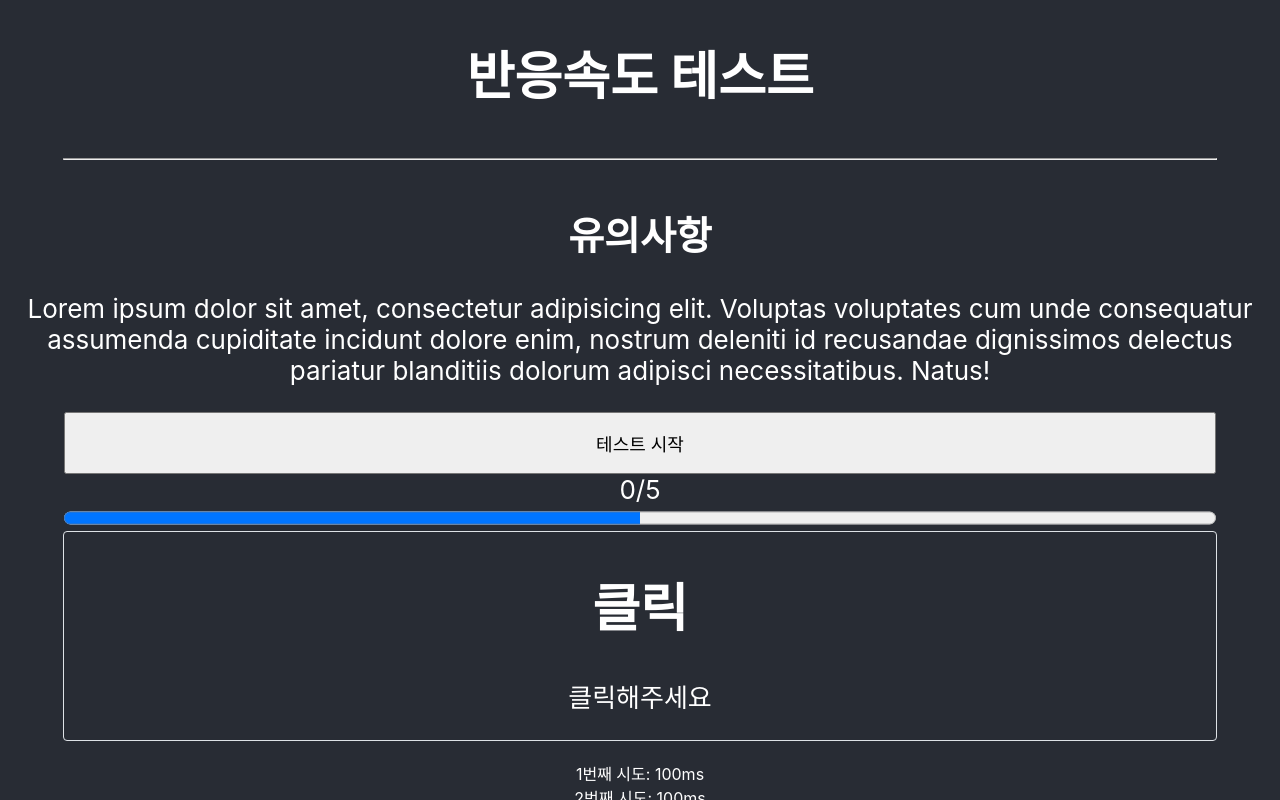
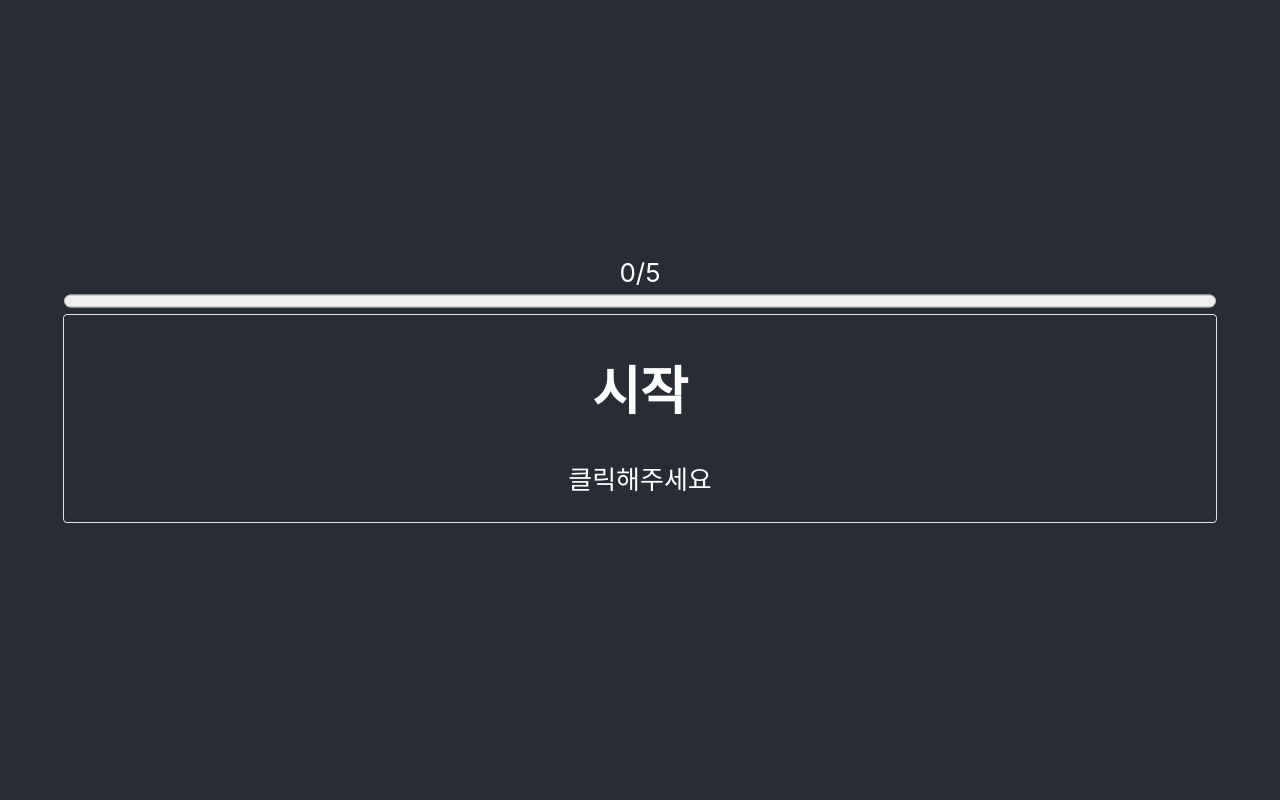
Before and after one commit to chinsun9/reaction-time-test, a React (Create React App) app: page / in a window 1280 px wide. Both pictures are taken after a click on the button "테스트 시작". Shown: the top 800 px of the page. Built offline with nearby package versions, Linux system fonts and the light colour scheme.

Commit message:
feat: calc reaction time

```diff
--- a/src/App.scss
+++ b/src/App.scss
@@ -18,12 +18,23 @@
   .start {
     border: 1px solid #dee2e6;
     border-radius: 0.25rem;
+
+    &.go {
+      background-color: green;
+    }
+    &.wait {
+      background-color: red;
+    }
   }
 
   .history {
     margin-top: 20px;
-    .item {
-      font-size: medium;
+    .list {
+      position: absolute;
+
+      .item {
+        font-size: medium;
+      }
     }
   }
 
--- a/src/App.tsx
+++ b/src/App.tsx
@@ -1,17 +1,31 @@
-import React from 'react';
+import React, { useCallback, useState } from 'react';
 import './App.scss';
 import Main from './component/Main';
 import Start from './component/Start';
 import Result from './component/Result';
+import { Page } from './types';
 
 function App() {
-  return (
-    <div className="App">
-      <Main />
-      <Start />
-      <Result />
-    </div>
+  const [page, setPage] = useState<Page>('main');
+  const [history, setHistory] = useState<number[]>([]);
+
+  const renderPage = useCallback(
+    (curPage: Page) => {
+      switch (curPage) {
+        case 'main':
+          return <Main setPage={setPage} />;
+        case 'start':
+          return <Start setPage={setPage} setRootHistory={setHistory} />;
+        case 'result':
+          return <Result setPage={setPage} history={history} />;
+        default:
+          return 'no';
+      }
+    },
+    [history]
   );
+
+  return <div className="App">{renderPage(page)}</div>;
 }
 
 export default App;
--- a/src/component/Main.tsx
+++ b/src/component/Main.tsx
@@ -1,6 +1,15 @@
 import React from 'react';
+import { Page } from '../types';
 
-function Main() {
+type Props = {
+  setPage: React.Dispatch<React.SetStateAction<Page>>;
+};
+
+function Main({ setPage }: Props) {
+  const onClickHandler = () => {
+    setPage('start');
+  };
+
   return (
     <>
       <h1>반응속도 테스트</h1>
@@ -15,12 +24,7 @@ function Main() {
           blanditiis dolorum adipisci necessitatibus. Natus!
         </p>
       </div>
-      <button
-        type="button"
-        onClick={() => {
-          console.log(1);
-        }}
-      >
+      <button type="button" onClick={onClickHandler}>
         테스트 시작
       </button>
     </>
--- a/src/component/Result.tsx
+++ b/src/component/Result.tsx
@@ -1,6 +1,16 @@
 import React from 'react';
+import { Page } from '../types';
 
-function Result() {
+type Props = {
+  setPage: React.Dispatch<React.SetStateAction<Page>>;
+  history: number[];
+};
+
+function Result({ setPage, history }: Props) {
+  const onReplayHandler = () => {
+    setPage('main');
+  };
+
   return (
     <>
       <div className="share">
@@ -16,8 +26,8 @@ function Result() {
 
       <h2>반응속도 테스트 결과</h2>
 
-      <div className="result-value">
-        <h1>10000ms</h1>
+      <div className="result">
+        <h1>{history.reduce((p, c) => p + c, 0) / history.length}</h1>
         <span>ms</span>
       </div>
 
@@ -29,12 +39,7 @@ function Result() {
       </div>
 
       <div className="replay">
-        <button
-          type="button"
-          onClick={() => {
-            console.log('replay');
-          }}
-        >
+        <button type="button" onClick={onReplayHandler}>
           테스트 다시하기
         </button>
       </div>
--- a/src/component/Start.tsx
+++ b/src/component/Start.tsx
@@ -1,19 +1,124 @@
-import React from 'react';
+import React, { useCallback, useEffect, useRef, useState } from 'react';
+import { Page } from '../types';
 
-function Start() {
+type Props = {
+  setPage: React.Dispatch<React.SetStateAction<Page>>;
+  setRootHistory: React.Dispatch<React.SetStateAction<number[]>>;
+};
+
+function Start({ setPage, setRootHistory }: Props) {
+  const [isFirst, setIsFirst] = useState(true);
+  const [state, setState] = useState(0);
+  const [isClick, setIsClick] = useState(true);
+  const [history, setHistory] = useState<number[]>([]);
+  const [t0, setT0] = useState(0);
+
+  const process = useCallback(() => {
+    setIsClick(false);
+
+    if (isFirst) {
+      setIsFirst(false);
+      return;
+    }
+
+    if (state + 1 >= 5) {
+      setRootHistory(history);
+      setPage('result');
+      return;
+    }
+
+    // 클릭하면 안돼
+    if (!isClick) {
+      setState((prev) => prev - 1);
+      return;
+    }
+
+    // 정상 클릭
+    // 히스토리 추가
+    setHistory((prev) => {
+      const newState = [...prev];
+      newState.push(Date.now() - t0);
+      return newState;
+    });
+    setState((prev) => prev + 1);
+  }, [history, isClick, isFirst, setPage, setRootHistory, state, t0]);
+
+  const getClassName = useCallback(() => {
+    const baseClassName = 'start';
+
+    if (isFirst) {
+      return baseClassName;
+    }
+
+    if (isClick) {
+      return `${baseClassName} go`;
+    }
+
+    return `${baseClassName} wait`;
+  }, [isClick, isFirst]);
+
+  const renderText = useCallback(() => {
+    const genText = () => {
+      let h1Text = '클릭';
+      let pText = '클릭해주세요';
+
+      if (isFirst) {
+        h1Text = '시작';
+        return { h1Text, pText };
+      }
+
+      if (!isClick) {
+        h1Text = '준비';
+        pText = '초록색이 되면 클릭해주세요';
+        return { h1Text, pText };
+      }
+
+      return { h1Text, pText };
+    };
+
+    const { h1Text, pText } = genText();
+
+    return (
+      <>
+        <h1>{h1Text}</h1>
+        <p>{pText}</p>
+      </>
+    );
+  }, [isClick, isFirst]);
+
+  useEffect(() => {
+    const sto = setTimeout(() => {
+      setIsClick(true);
+    }, 1000 + (Math.random() - 0.5) * 500);
+
+    if (isClick) {
+      setT0(Date.now());
+    }
+
+    return () => {
+      clearTimeout(sto);
+    };
+  }, [isClick, state]);
+
   return (
     <>
-      <div className="label">0/5</div>
-      <progress id="progress" max="100" value="50" />
+      <div className="label">{state}/5</div>
+      <progress id="progress" max="5" value={state} />
 
-      <div className="start">
-        <h1>클릭</h1>
-        <p>클릭해주세요</p>
+      <div className={getClassName()} aria-hidden onClick={process}>
+        {renderText()}
       </div>
 
       <div className="history">
-        <div className="item">1번째 시도: 100ms</div>
-        <div className="item">2번째 시도: 100ms</div>
+        <div className="list">
+          {history.map((value, idx) => {
+            return (
+              <div className="item">
+                {idx + 1}번째 시도: {value}ms
+              </div>
+            );
+          })}
+        </div>
       </div>
     </>
   );
--- /dev/null
+++ b/src/types.ts
@@ -0,0 +1 @@
+export type Page = 'main' | 'start' | 'result';
```
